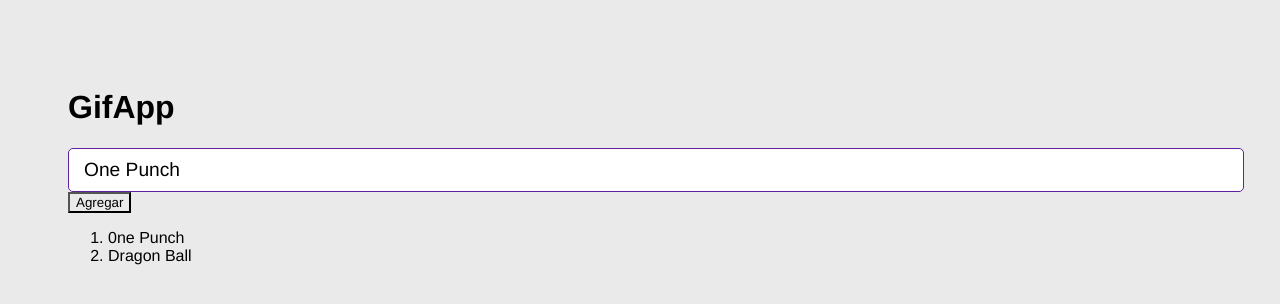
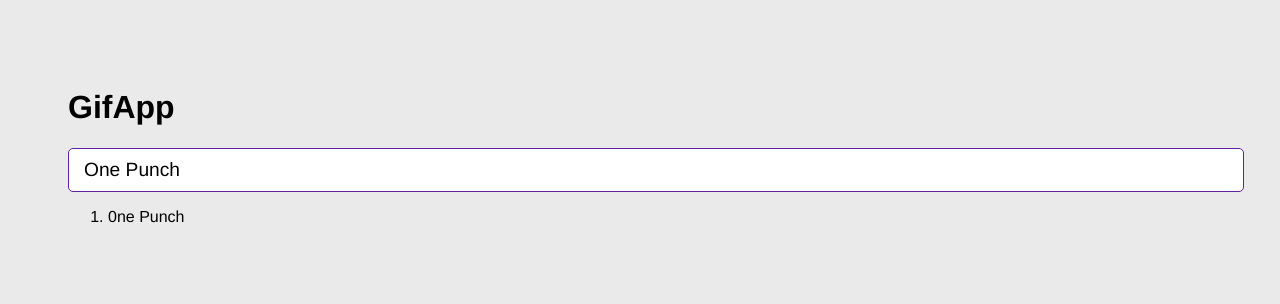
Before and after one commit to ssalgadoi/react-Gif, a React (Vite) app: page / in a window 1280 px wide. Shown: the top 304 px of the page. Built offline with nearby package versions, Linux system fonts and the light colour scheme.

Commit message:
Creamos comunicación entre componentes

```diff
--- a/src/GifExpertApp.jsx
+++ b/src/GifExpertApp.jsx
@@ -4,11 +4,11 @@ import { AddCategory } from "./componets/AddCategory";
 
 
 
-export const GifApp = () => {
+export const GifApp = ( ) => {
 
   // cuando queremos cambiar de informacion en el html
   // Trabajamos con los Hooks para mantener los estado
-const [ categories, setCategories ] = useState( [ "0ne Punch", "Dragon Ball"] );
+const [ categories, setCategories ] = useState( [ "0ne Punch" ] );
 
 // Esta fue una tarea de agregar una nueva categoria
 const onAddCategory = () => {
@@ -20,10 +20,10 @@ const onAddCategory = () => {
       {/* Titulo */}
       <h1>GifApp</h1>
       {/* Input */}
-      <AddCategory />
+      <AddCategory  setCategories={ setCategories }/>
 
       {/* Listado Gif */}
-      <button onClick={ onAddCategory }>Agregar</button>
+
       <ol>
         { categories.map( category => {
           return <li key={ category }>{ category }</li>
--- a/src/componets/AddCategory.jsx
+++ b/src/componets/AddCategory.jsx
@@ -1,19 +1,24 @@
 import { useState } from "react"
 
-export const AddCategory = () => {
+export const AddCategory = ( { setCategories } ) => {
 
   const [ inputValue, setInputValue ] =  useState("One Punch");
 
   const onInputChange = ( { target } ) => {
-    console.log( target.value );
     setInputValue( target.value )
   }
   const onSubmit = ( event ) => {
     event.preventDefault();
-    console.log( inputValue );
+// El método trim() en JavaScript se utiliza para eliminar los
+// espacios en blanco al principio y al final de una cadena de texto.
+    if ( inputValue.trim().length <= 1 ) return// Esta cadena completa evalua si hay mas de una letra recien puede guardar
+    setCategories( categories => [inputValue, ...categories])
+    setInputValue("");
   }
+
+
   return (
-    <form onSubmit={ (event ) => onSubmit( event )}>
+    <form onSubmit={ onSubmit }>
       <input
       type="text"
       placeholder="Buscar gifs"
```
